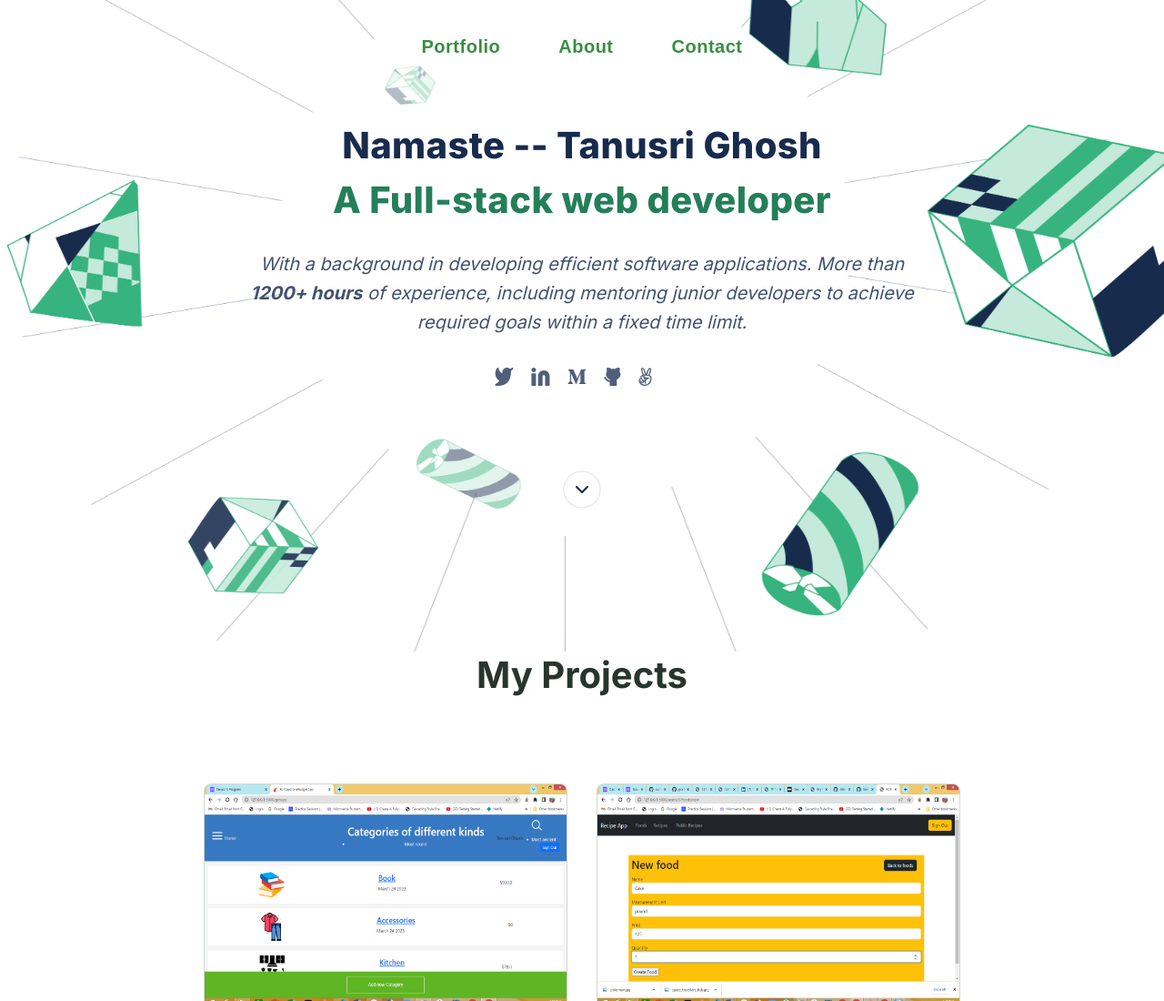
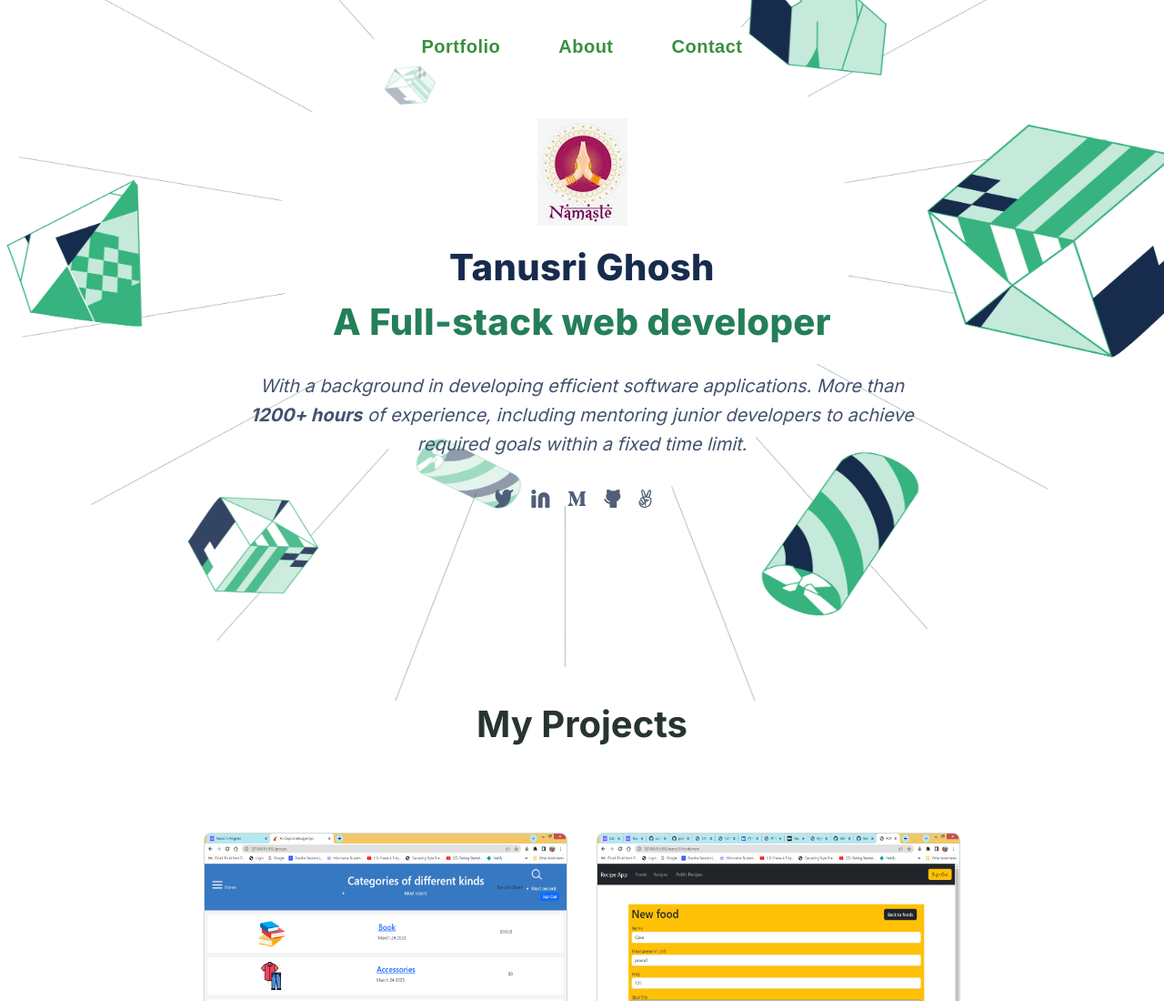
Before and after one commit to chuaindia/My-Portfolio, a website with bundled scripts: page index.html in a window 1280 px wide. Shown: the top 1100 px of the page at 91% size. Built offline with nearby package versions, Linux system fonts and the light colour scheme.

Commit message:
Add basic icon

```diff
--- a/index.html
+++ b/index.html
@@ -66,7 +66,7 @@
         </header>
         <div id="main-header">
           <h1 class="head1 intro">
-            Namaste -- Tanusri Ghosh
+            <img src=./images/namaste.jpg> <br> Tanusri Ghosh
             <span class="green-color">A Full-stack web developer</span>
           </h1>
           <p class="intro-exp">With a background in developing efficient software applications. More than <span style="font-weight: bold">1200+ hours</span> of experience, including mentoring junior developers to achieve required goals within a fixed time limit.</p>
@@ -88,9 +88,6 @@
                 <a href="https://angel.co/u/tanusri-ghosh"><img src="./images/angellist.svg" alt="link to my angellist" /></a>
               </li>
             </ul>
-            <div class="go-down-container">
-              <a class="go-down" href="#go_to_projects_by_down_arrow"><img src="./images/comedown.png" alt="" /></a>
-            </div>
           </div>
         </div>
       </div>
```
Also changed, not shown: images/namaste.jpg (added).
